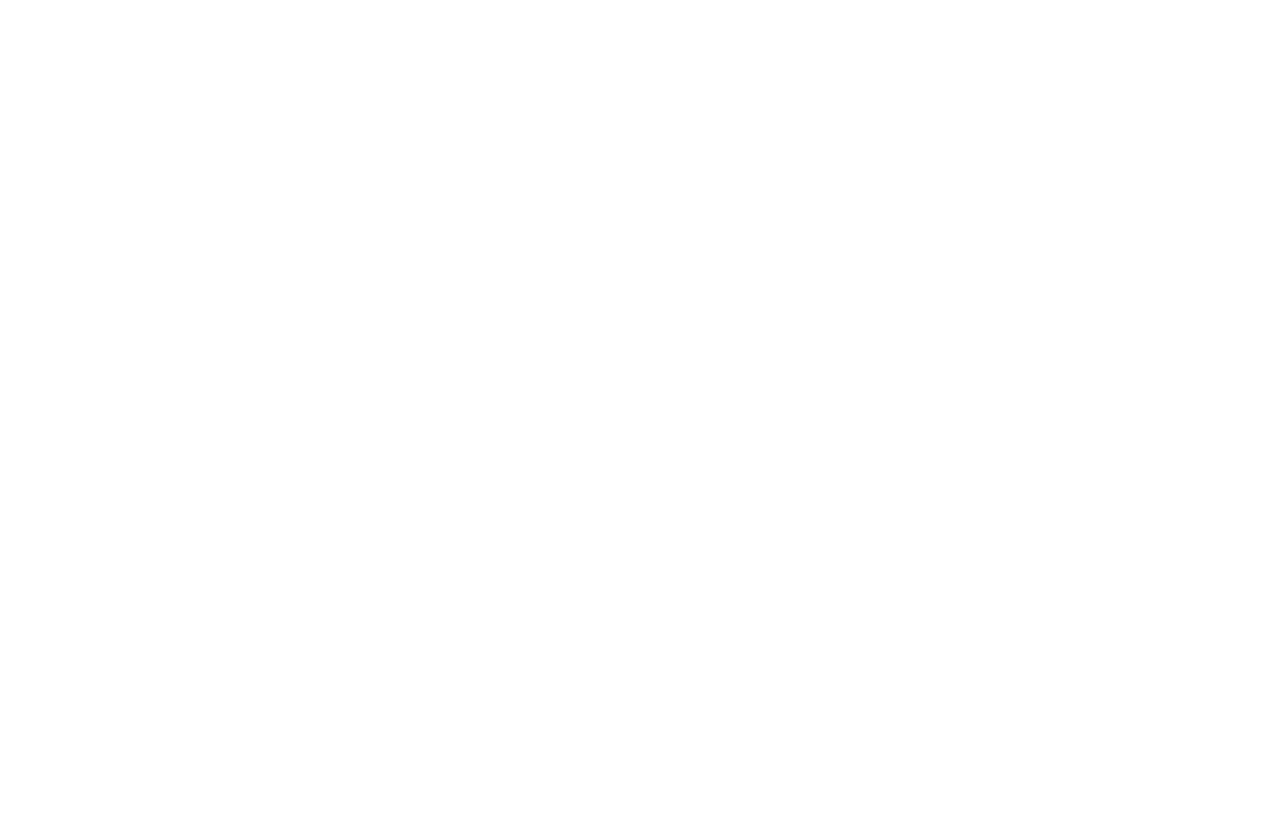
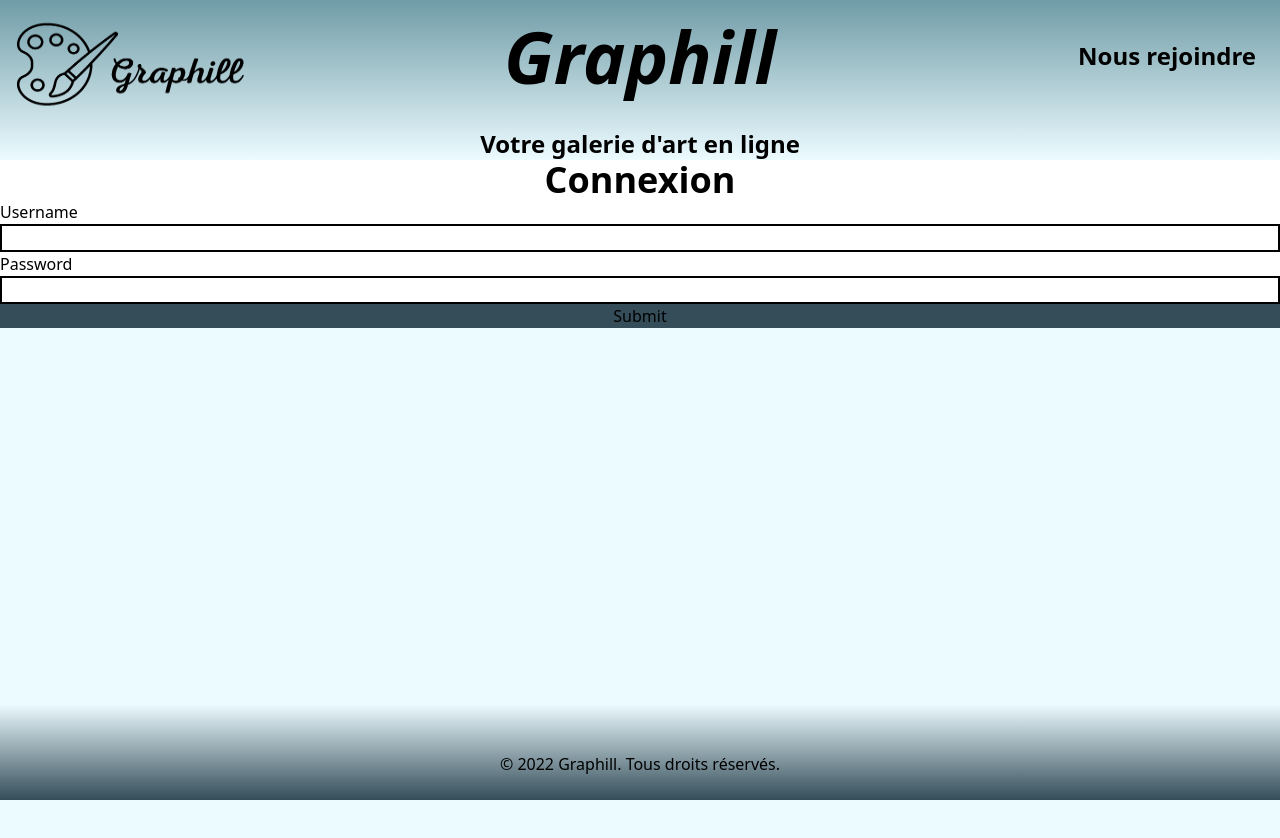
Before and after one commit to Joel-alt/Graphill, a Vue app in the folder client/: page /login in a window 1280 px wide. Before the commit this address had no page. Shown: the top 838 px of the page. Before the commit the page ends 800 px from the top, so only its background shows below. Built offline with nearby package versions, Linux system fonts and the light colour scheme.

Commit message:
[ADD] login component and view and call to api to check user existence

```diff
--- a/client/src/components/global/BaseHeader.vue
+++ b/client/src/components/global/BaseHeader.vue
@@ -7,7 +7,7 @@
       <p class="text-center flex-1 text-7xl font-semibold italic">Graphill</p>
       <ul class="flex flex-1 flex-wrap">
         <li class="flex flex-1 justify-end">
-          <router-link to="/about" class="mr-4 md:mr-6 text-2xl font-semibold">Nous rejoindre</router-link>
+          <router-link to="/" class="mr-4 md:mr-6 text-2xl font-semibold">Nous rejoindre</router-link>
         </li>
       </ul>
     </div>
--- /dev/null
+++ b/client/src/components/loginPage/LoginForm.vue
@@ -0,0 +1,54 @@
+<template>
+  <div class="flex flex-1 flex-col bg-white ">
+      <h1 class="text-center flex-1 text-4xl font-semibold">Connexion</h1>
+    <form v-on:submit.prevent="onSubmit" class="flex flex-col">
+      <label for="fname">Username</label>
+      <input v-model="username" class="border-2 border-black">
+      <label for="lname">Password</label>
+      <input v-model="password"  class="border-2 border-black">
+      <button class="bg-footerBlue" @click="onSubmit" >Submit</button>
+    </form>
+  </div>
+</template>
+
+<script>
+export default {
+  name: 'LoginForm',
+  /*props: {
+    login: {
+      type: Function,
+      required: true,
+    },
+  },*/
+  data() {
+    return {
+      username: '',
+      password: '',
+    }
+  },
+  methods: {
+    onSubmit() {
+      try{
+        fetch('http://localhost:3300/user/login', {
+          method: 'POST',
+          headers: {
+            'Content-Type': 'application/json',
+          },
+          body: JSON.stringify({
+            username: this.username,
+            password: this.password,
+          }),
+        })
+            .then((res) => res.json())
+            .then((data) => {
+              console.log(data)
+              console.log("oue")
+            })
+      }catch (e) {
+        e.preventDefault()
+        console.log(e)
+      }
+    }
+  }
+}
+</script>
--- a/client/src/router/index.js
+++ b/client/src/router/index.js
@@ -1,6 +1,7 @@
 import { createRouter, createWebHistory } from 'vue-router'
 import Home from '../views/Home.vue'
 import Illustration from '../views/Illustration.vue'
+import Login from '../views/Login.vue'
 
 const routes = [
   {
@@ -12,6 +13,11 @@ const routes = [
     path: '/illustration',
     name: 'illustration',
     component: Illustration
+  },
+  {
+    path: '/login',
+    name: 'login',
+    component: Login
   }
 ]
 
--- /dev/null
+++ b/client/src/views/Login.vue
@@ -0,0 +1,21 @@
+<template>
+  <BaseHeader />
+  <div class="bg-bodyBlue h-full">
+    <LoginForm/>
+  </div>
+  <BaseFooter/>
+</template>
+
+<script>
+import BaseHeader from '@/components/global/BaseHeader.vue'
+import BaseFooter from '@/components/global/BaseFooter.vue'
+import LoginForm from "@/components/loginPage/LoginForm.vue";
+export default {
+  name: 'Login',
+  components: {
+    LoginForm,
+    BaseHeader,
+    BaseFooter,
+  },
+}
+</script>
--- a/client/tailwind.config.js
+++ b/client/tailwind.config.js
@@ -1,12 +1,13 @@
 module.exports = {
     content: ['./index.html', './src/**/*.{vue,js,ts,jsx,tsx}'],
     theme: {
-        extend: {},
-        colors:{
-            'headerBlue': '#709CA7',
-            'bodyBlue': '#ECFBFF',
-            'footerBlue': '#344D59',
-        }
+        extend: {
+            colors:{
+                'headerBlue': '#709CA7',
+                'bodyBlue': '#ECFBFF',
+                'footerBlue': '#344D59',
+            }
+        },
     },
     plugins: [],
 }
```
